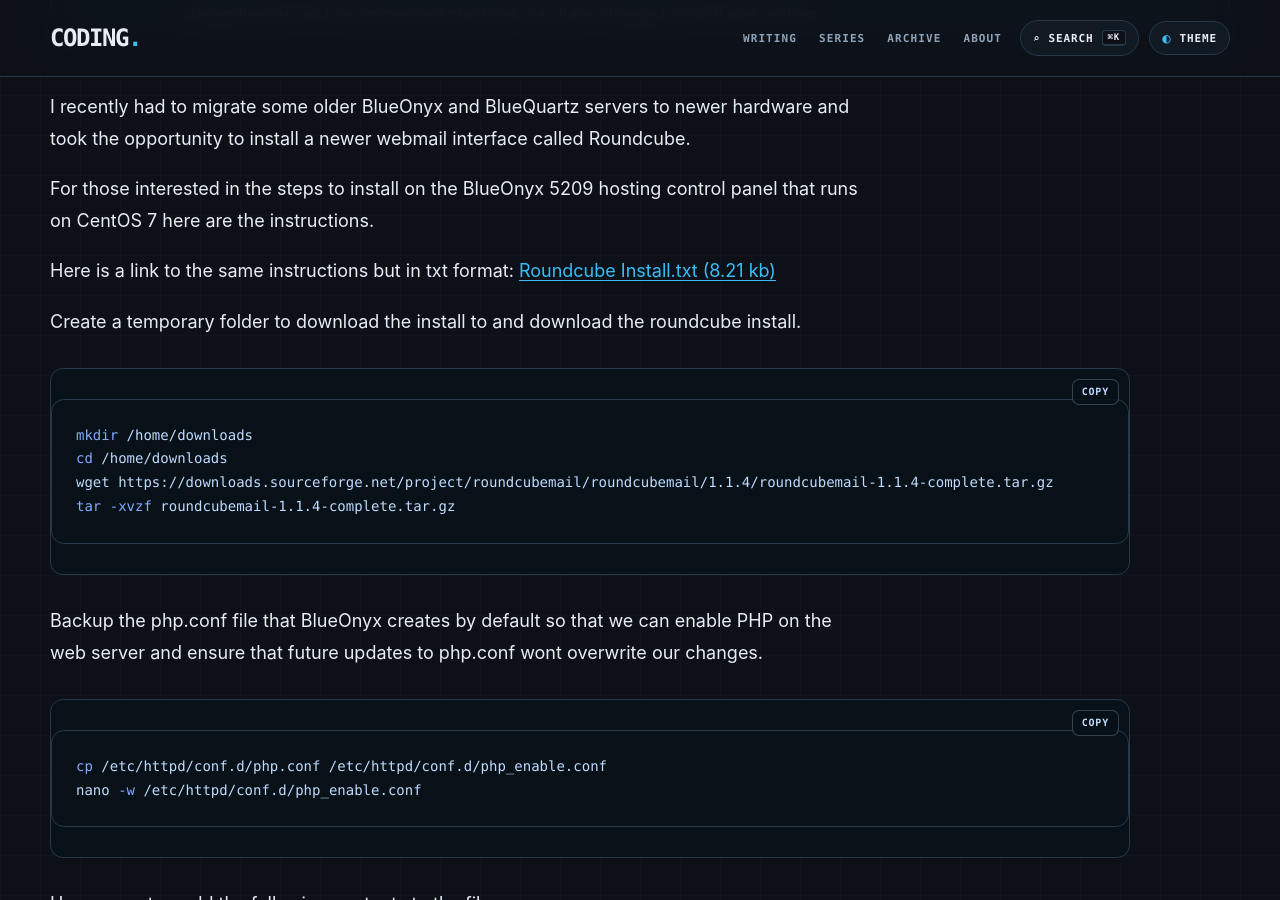
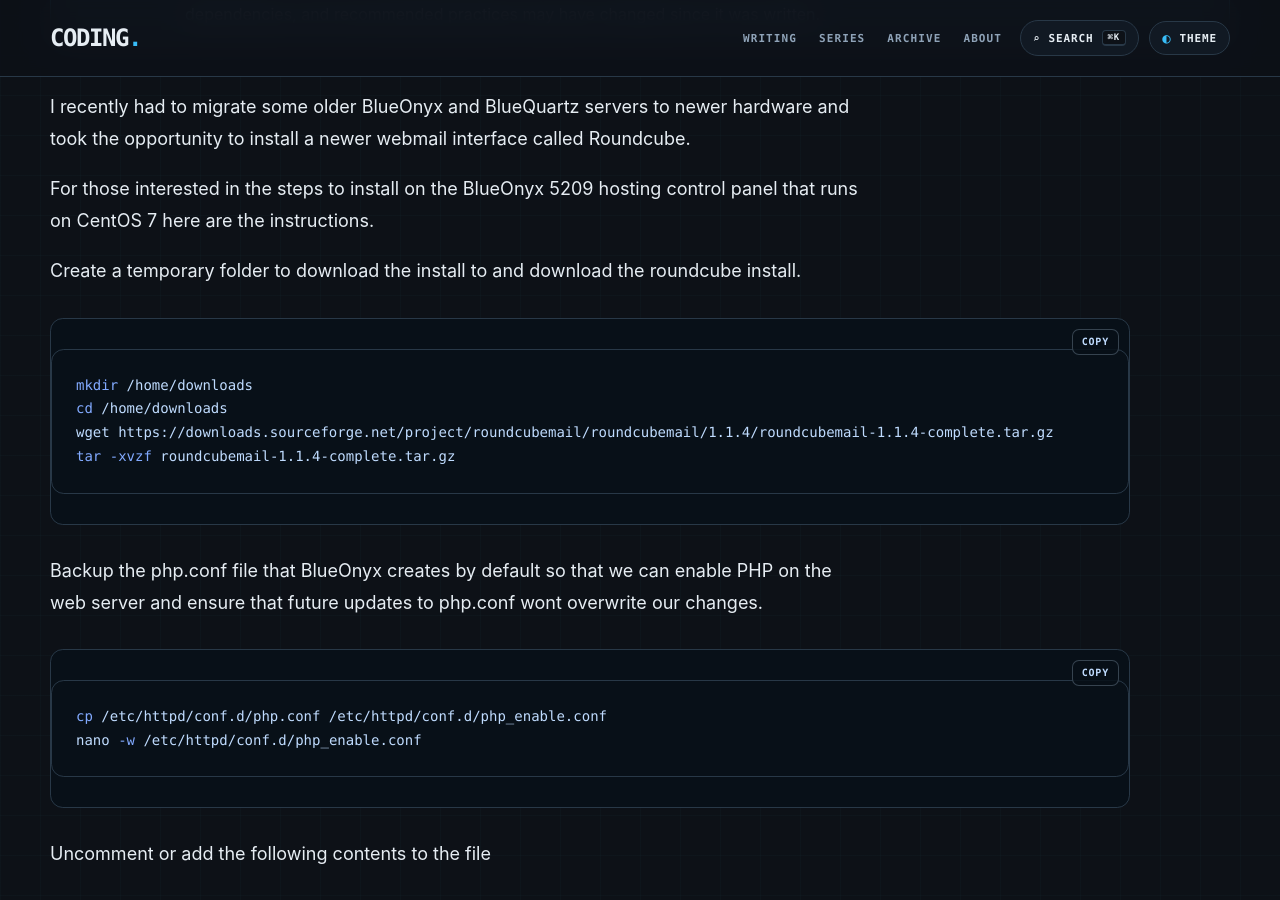
Before and after one commit to infoconex/coding-blog, a Jekyll site: the page built from post/2016/03/10/installing-roundcube-webmail-on-blueonyx-5209/index.md, in a window 1280 px wide and 900 px high, scrolled down 625 px. Built offline with Jekyll 4.4.1, drawn with Linux system fonts in a browser that asks for light colours.

Commit message:
Remove obsolete file.axd download link

```diff
--- a/post/2016/03/10/installing-roundcube-webmail-on-blueonyx-5209/index.md
+++ b/post/2016/03/10/installing-roundcube-webmail-on-blueonyx-5209/index.md
@@ -12,8 +12,6 @@
 I recently had to migrate some older BlueOnyx and BlueQuartz servers to newer hardware and took the opportunity to install a newer webmail interface called Roundcube.
 
 For those interested in the steps to install on the BlueOnyx 5209 hosting control panel that runs on CentOS 7 here are the instructions.
-
-Here is a link to the same instructions but in txt format: [Roundcube Install.txt (8.21 kb)](/file.axd?file=/roundcube/Roundcube Install.txt)
 
 Create a temporary folder to download the install to and download the roundcube install.
 
```
